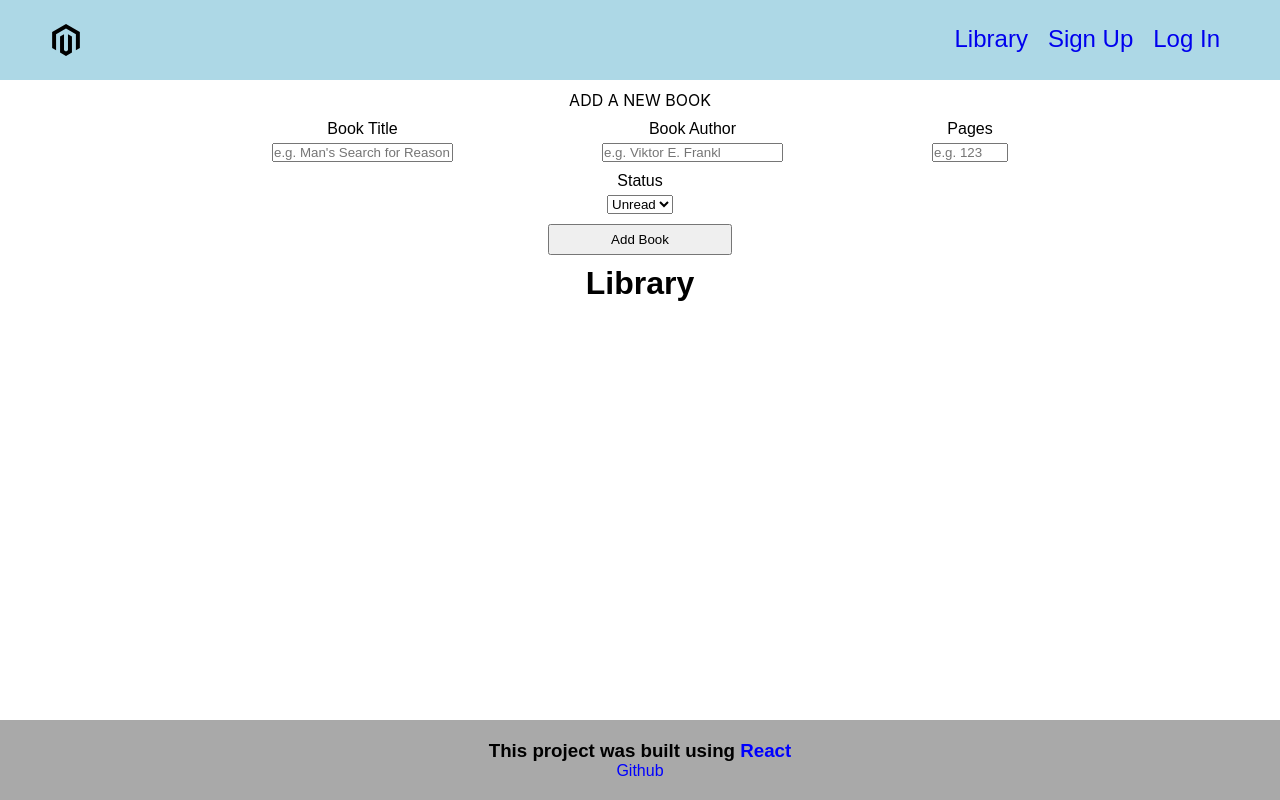
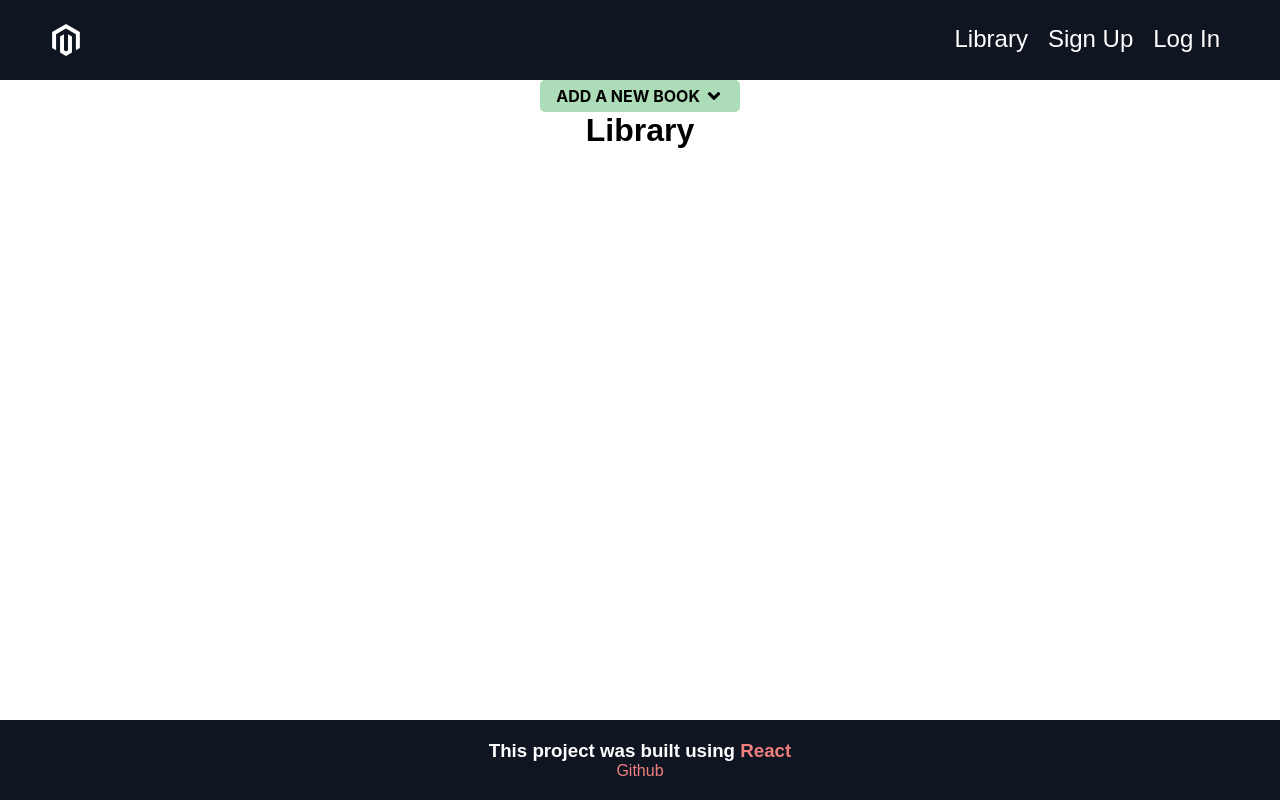
Before and after one commit to irlgabriel/library-project-redo, a React (Create React App) app: page / in a window 1280 px wide. Built offline with nearby package versions, Linux system fonts and the light colour scheme.

Commit message:
added animation to toggle form

```diff
--- a/src/components/BookForm/BookForm.elements.js
+++ b/src/components/BookForm/BookForm.elements.js
@@ -1,12 +1,12 @@
 import styled from "styled-components";
+import { FaAngleDown } from "react-icons/fa"
 
 export const Form = styled.form`
-  display: flex;
+  display: ${({formToggled}) => (formToggled ? "flex" : "none")};
   flex-wrap: wrap;
   margin: auto;
   margin-top: 10px;
   padding: 0 2rem;
-  width: 800px;
   justify-content: space-between;
   @media screen and (max-width: 768px) {
     width: auto;
@@ -27,8 +27,8 @@ export const FormGroup = styled.div`
 export const FormHeader = styled.p`
   font-family: -apple-system, BlinkMacSystemFont, 'Segoe UI', Roboto, Oxygen, Ubuntu, Cantarell, 'Open Sans', 'Helvetica Neue', sans-serif;
   text-transform: uppercase;
-  width: 100%;
   text-align: center;
+  display: inline-block;
 `;
 
 export const FormLabel = styled.label`
@@ -36,7 +36,23 @@ export const FormLabel = styled.label`
   margin-bottom: 5px;
 `;
 
-export const FormInput = styled.input``;
+export const FormInput = styled.input`
+  padding: .5rem 1rem;
+  border-radius: 5px;
+  box-shadow: none;
+  outline: none;
+  border: 2px solid lightgray;
+  box-sizing: border-box;
+  &:focus {
+    border: 2px solid lightgray;
+  }
+  &:focus:invalid {
+    border: 2px solid rgba(219, 22, 22, 0.4);
+  }
+  &:focus:valid {
+    border: 2px solid rgba(50, 168, 82, 0.4);
+  }
+`;
 
 export const Button = styled.button`
   padding: 0.375rem 0.75rem;
@@ -55,3 +71,26 @@ export const FormSelectGroup = styled.div`
 `;
 
 export const FormSelect = styled.select``
+
+export const FormToggler = styled.div`
+  font-weight: bold;
+  display: flex;
+  justify-content: center;
+  align-items: center;
+  background: rgba(50, 168, 82, 0.4);
+  padding: .375rem .75rem;
+  border-radius: 5px;
+  user-select: none;
+  text-align: center;
+  margin: auto;
+  min-width: 150px;
+  max-width: 200px;
+`
+
+export const FlexBreak = styled.div`
+  flex-basis: 100%;
+`
+
+export const ToggleIcon = styled(FaAngleDown)`
+  font-size: 20px;
+`
--- a/src/components/BookForm/BookForm.js
+++ b/src/components/BookForm/BookForm.js
@@ -7,10 +7,14 @@ import {
   FormInput,
   Button,
   FormSelectGroup,
-  FormSelect
+  FormSelect,
+  FormToggler,
+  ToggleIcon,
+  FlexBreak
 } from "./BookForm.elements";
 
-export default function CreateBook(props) {
+export default function BookForm(props) {
+  const [formToggled, setToggle] = useState(false);
   const [title, setTitle] = useState("");
   const [author, setAuthor] = useState("");
   const [pages, setPages] = useState(0);
@@ -38,9 +42,17 @@ export default function CreateBook(props) {
     };
   }
 
+  function toggleForm() {
+    setToggle(!formToggled);
+  }
+
   return (
-    <Form onSubmit={onSubmit}>
-      <FormHeader>Add a new Book</FormHeader>
+  <>
+    <FormToggler onClick={toggleForm}>
+      <FormHeader>Add a new Book&nbsp;</FormHeader>
+      <ToggleIcon />
+    </FormToggler>
+    <Form formToggled={formToggled} onSubmit={onSubmit}>
       <FormGroup>
         <FormLabel htmlFor="title">Book Title</FormLabel>
         <FormInput
@@ -88,5 +100,6 @@ export default function CreateBook(props) {
         <Button type="submit">Add Book</Button>
       </FormGroup>
     </Form>
+  </>
   );
 }
--- a/src/components/Footer/Footer.elements.js
+++ b/src/components/Footer/Footer.elements.js
@@ -5,7 +5,8 @@ export const FooterContainer = styled.footer`
   flex-direction: column;
   margin-top: auto;
   text-align: center;
-  background-color: darkgrey;
+  background: #101522;
+  color: white;
   padding: 20px 0;
 `;
 
@@ -14,5 +15,5 @@ export const FooterHeader = styled.h3``;
 export const FooterLink = styled.a`
   text-align: center;
   text-decoration: none;
-  color: blue;
+  color: lightcoral;
 `;
--- a/src/components/Navbar/Navbar.elements.js
+++ b/src/components/Navbar/Navbar.elements.js
@@ -3,9 +3,11 @@ import { Container } from "../../globalStyles";
 import { FaMagento } from "react-icons/fa";
 import { Link } from "react-router-dom";
 
+
 export const Nav = styled.nav`
   height: 80px;
-  background: lightblue;
+  background: #101522;
+  color: white;
   justify-content: center;
   align-items: center;
   font-size: 1.2rem;
@@ -20,6 +22,7 @@ export const NavLogo = styled(Link)`
 `;
 
 export const NavIcon = styled(FaMagento)`
+  color: white;
   font-size: 2rem;
 `;
 
@@ -28,7 +31,6 @@ export const NavMenu = styled.ul`
   list-style: none;
   align-items: center;
   text-align: center;
-  color: ${({ bgLightMenu }) => (bgLightMenu ? "white" : "black")};
   @media screen and (max-width: 960px) {
     display: flex;
     flex-direction: column;
@@ -49,12 +51,16 @@ export const NavItem = styled.li`
   height: 80px;
   border-bottom: 2px solid transparent;
   padding: 0px 10px;
-
+  color: ${({ bgLightMenu }) => (bgLightMenu ? "white" : "black")};
   @media screen and (max-width: 960px) {
+    border-bottom: 1px solid white;
     width: 100%;
     justify-content: center;
     &:hover {
-      border: none;
+      color: lightcoral;
+    }
+    &:first-of-type {
+      border-top: 1px solid white;
     }
   }
 `;
@@ -70,7 +76,10 @@ export const NavbarContainer = styled(Container)`
 export const NavLink = styled(Link)`
   text-decoration: none;
   font-size: 1.5rem;
-
+  color: white;
+  &:hover {
+    color: lightcoral;
+  }
 `;
 
 export const MobileIcon = styled.div`
--- a/src/components/Navbar/Navbar.js
+++ b/src/components/Navbar/Navbar.js
@@ -10,6 +10,10 @@ import {
   NavLink,
   MobileIcon,
 } from "./Navbar.elements";
+
+import {
+  navBarData
+} from "./NavbarData"
 
 export default function Navbar(props) {
   const [click, setClick] = useState(false);
--- /dev/null
+++ b/src/components/Navbar/NavbarData.js
@@ -0,0 +1,3 @@
+export const navBarData = {
+  bgLightMenu: true,
+}
```
